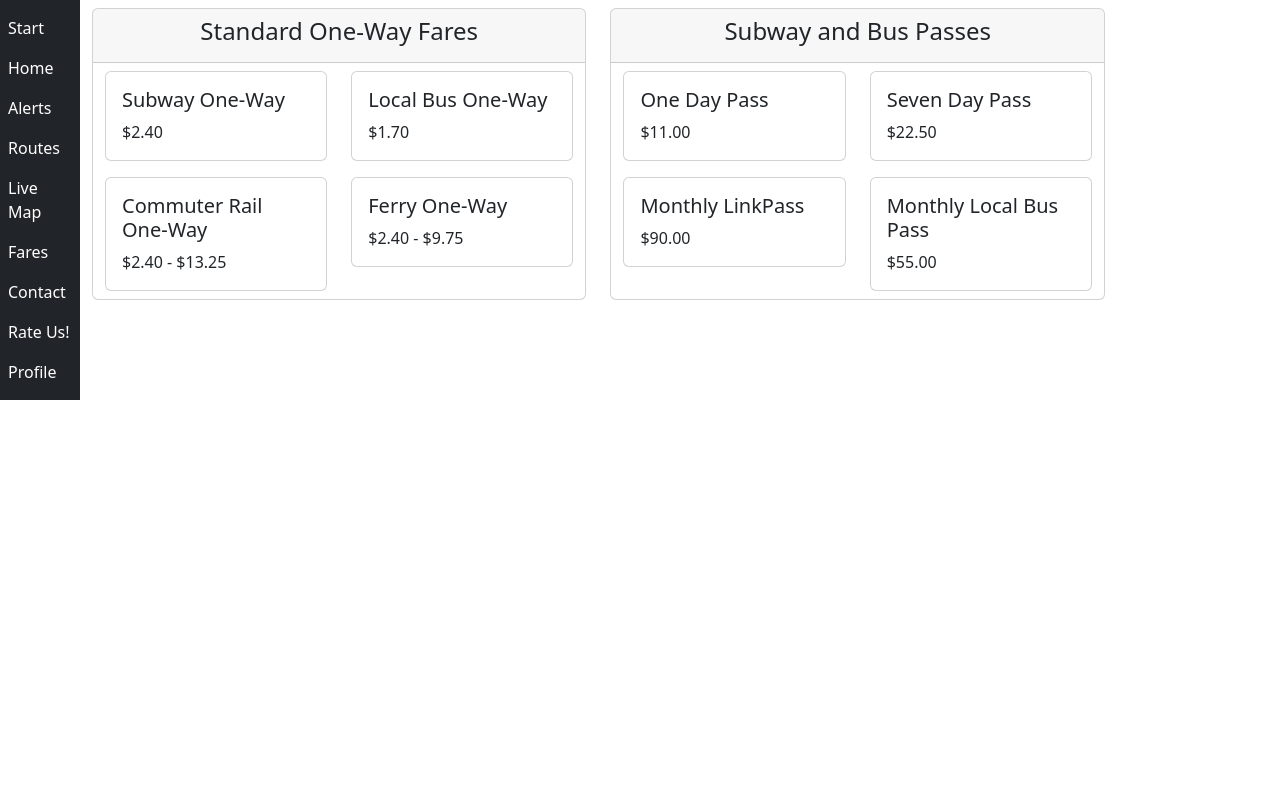
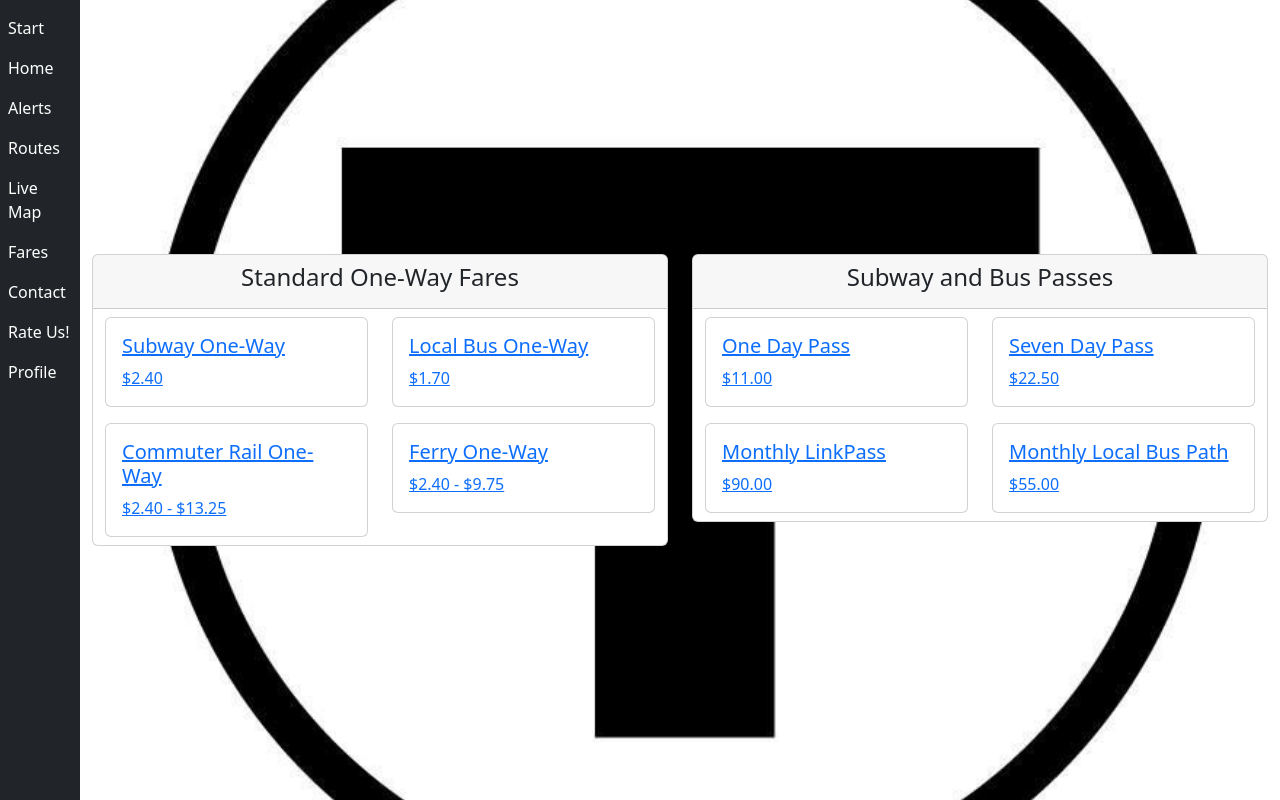
Before and after one commit to rdfioravanti/RideWise-MBTA-Application, a React (Create React App) app in the folder frontend/: page /mbtaFares in a window 1280 px wide. Built offline with nearby package versions, Linux system fonts and the light colour scheme.

Commit message:
mbta as bground phts and columns for alrts rts rtg

```diff
--- a/frontend/src/components/pages/contactsPage.js
+++ b/frontend/src/components/pages/contactsPage.js
@@ -3,10 +3,28 @@ import Card from 'react-bootstrap/Card';
 import Container from 'react-bootstrap/Container';
 import Row from 'react-bootstrap/Row';
 import Col from 'react-bootstrap/Col';
+import backgroundImage from "./resources/MBTAlogo.jpg";
 
 
 const ContactList = () => {
+  const navbarWidth = 80; // Replace 0 with the actual width of your navbar
+  const imageWidth = `calc(100vw - ${navbarWidth}px)`;
+
   return (
+<div
+  style={{
+    height: "100vh",
+    width: "100vw",
+    display: "flex",
+    alignItems: "center",
+    justifyContent: "center",
+    backgroundImage: `url(${backgroundImage})`,
+    backgroundSize: "cover",
+    backgroundPosition: "center",
+    width: imageWidth,
+    margin: "0 auto",
+  }}
+  >
     <Container fluid>
       <Row className="justify-content-center">
         <Col>
@@ -46,6 +64,7 @@ const ContactList = () => {
         </Col>
       </Row>
     </Container>
+    </div>
   );
 };
 
--- a/frontend/src/components/pages/landingPage.js
+++ b/frontend/src/components/pages/landingPage.js
@@ -1,7 +1,7 @@
 import React from "react";
 import Card from "react-bootstrap/Card";
 import Container from "react-bootstrap/Container";
-import backgroundImage from "./resources/background.jpg";
+import backgroundImage from "./resources/background.jpg"
 
 const Landingpage = () => {
   const navbarWidth = 80; // Replace 0 with the actual width of your navbar
--- a/frontend/src/components/pages/mbtaAlerts.js
+++ b/frontend/src/components/pages/mbtaAlerts.js
@@ -1,11 +1,12 @@
 import React, { useState, useEffect } from 'react';
 import Card from 'react-bootstrap/Card';
+import Row from 'react-bootstrap/Row';
+import Col from 'react-bootstrap/Col';
 import axios from 'axios';
 
 
 function Alerts() {
   const [alerts, setAlerts] = useState([]);
-
 
   useEffect(() => {
     async function fetchData() {
@@ -17,35 +18,27 @@ function Alerts() {
     fetchData();
   }, []);
 
-
   return (
     <div>
+      <Row>
         {alerts.map(alert => (
+          <Col sm={6} md={3} key={alert.id}>
             <Card
               body
               outline
               color="success"
               className="mx-1 my-2"
-        style={{ width: "30rem" }}
             >
               <Card.Body>
                 <Card.Title>Alert</Card.Title>
-        <Card.Text>{alert.attributes.header}{alert.attributes.description}</Card.Text>
+                <Card.Text>{alert.attributes.header} {alert.attributes.description}</Card.Text>
               </Card.Body>
             </Card>
+          </Col>
         ))}
-
-
-        <h1>Alerts!</h1>
-      {alerts.map(alert => (
-        <div key={alert.id}>
-          <h3>{alert.attributes.header}</h3>
-          <p>{alert.attributes.description}</p>
-        </div>
-      ))}
+      </Row>
     </div>
   );
 }
 
-
 export default Alerts;
--- a/frontend/src/components/pages/mbtaFares.js
+++ b/frontend/src/components/pages/mbtaFares.js
@@ -3,9 +3,29 @@ import Card from 'react-bootstrap/Card';
 import Container from 'react-bootstrap/Container';
 import Row from 'react-bootstrap/Row';
 import Col from 'react-bootstrap/Col';
+import { Link } from 'react-router-dom';
+import backgroundImage from "./resources/MBTAlogo.jpg";
+
 
 const GridPage = () => {
+  const navbarWidth = 80; // Replace 0 with the actual width of your navbar
+  const imageWidth = `calc(100vw - ${navbarWidth}px)`;
+
   return (
+  <div
+    style={{
+    height: "100vh",
+    width: "100vw",
+    display: "flex",
+    alignItems: "center",
+    justifyContent: "center",
+    backgroundImage: `url(${backgroundImage})`,
+    backgroundSize: "cover",
+    backgroundPosition: "center",
+    width: imageWidth,
+    margin: "0 auto",
+  }}
+  >
     <Container fluid>
       <Row className="justify-content-center">
         <Col>
@@ -15,38 +35,46 @@ const GridPage = () => {
             </Card.Header>
             <Row className="m-0">
               <Col>
+                <Link to="/subway-oneway">
                   <Card className="my-2">
                     <Card.Body>
                       <Card.Title>Subway One-Way</Card.Title>
                       <Card.Text>$2.40</Card.Text>
                     </Card.Body>
                   </Card>
+                </Link>
               </Col>
               <Col>
+                <Link to="/local-bus-oneway">
                   <Card className="my-2">
                     <Card.Body>
                       <Card.Title>Local Bus One-Way</Card.Title>
                       <Card.Text>$1.70</Card.Text>
                     </Card.Body>
                   </Card>
+                </Link>
               </Col>
             </Row>
             <Row className="m-0">
               <Col>
+                <Link to="/commuter-rail-oneway">
                   <Card className="my-2">
                     <Card.Body>
                       <Card.Title>Commuter Rail One-Way</Card.Title>
                       <Card.Text>$2.40 - $13.25</Card.Text>
                     </Card.Body>
                   </Card>
+                </Link>
               </Col>
               <Col>
+                <Link to="/ferry-oneway">
                   <Card className="my-2">
                     <Card.Body>
                       <Card.Title>Ferry One-Way</Card.Title>
                       <Card.Text>$2.40 - $9.75</Card.Text>
                     </Card.Body>
                   </Card>
+                </Link>
               </Col>
             </Row>
           </Card>
@@ -58,45 +86,54 @@ const GridPage = () => {
             </Card.Header>
             <Row className="m-0">
               <Col>
+                <Link to="/one-day-pass">
                   <Card className="my-2">
                     <Card.Body>
                       <Card.Title>One Day Pass</Card.Title>
                       <Card.Text>$11.00</Card.Text>
                     </Card.Body>
                   </Card>
+                </Link>
               </Col>
               <Col>
+                <Link to="/seven-day-pass">
                   <Card className="my-2">
                     <Card.Body>
                       <Card.Title>Seven Day Pass</Card.Title>
                       <Card.Text>$22.50</Card.Text>
                     </Card.Body>
                   </Card>
+                </Link>
               </Col>
             </Row>
             <Row className="m-0">
               <Col>
+                <Link to="/monthly-linkpass">
                   <Card className="my-2">
                     <Card.Body>
                       <Card.Title>Monthly LinkPass</Card.Title>
                       <Card.Text>$90.00</Card.Text>
                     </Card.Body>
                   </Card>
+                </Link>
               </Col>
               <Col>
+                <Link to="/monthly-local-bus-pass">
                   <Card className="my-2">
                     <Card.Body>
-                    <Card.Title>Monthly Local Bus Pass</Card.Title>
+                      <Card.Title>Monthly Local Bus Path</Card.Title>
                       <Card.Text>$55.00</Card.Text>
                     </Card.Body>
                   </Card>
+                </Link>
               </Col>
             </Row>
           </Card>
         </Col>
       </Row>
     </Container>
-  );
-};
+    </div>
+  )
+}
 
 export default GridPage;
--- a/frontend/src/components/pages/mbtaRoutesPage.js
+++ b/frontend/src/components/pages/mbtaRoutesPage.js
@@ -1,5 +1,7 @@
 import React, { useState, useEffect } from 'react';
 import Card from 'react-bootstrap/Card';
+import Row from 'react-bootstrap/Row';
+import Col from 'react-bootstrap/Col';
 import axios from 'axios';
 
 function Alerts() {
@@ -17,13 +19,14 @@ function Alerts() {
 
   return (
     <div>
+      <Row>
         {alerts.map(alert => (
+          <Col sm={6} md={3} key={alert.id}>
             <Card
               body
               outline
               color="success"
               className="mx-1 my-2"
-        style={{ width: "30rem" }}
             >
               <Card.Body>
                 <Card.Title>Route</Card.Title>
@@ -31,15 +34,9 @@ function Alerts() {
                 <Card.Text>{alert.relationships.line.data.id}</Card.Text>
               </Card.Body>
             </Card>
+          </Col>
         ))}
-
-        <h1>Routes!</h1>
-      {alerts.map(alert => (
-        <div key={alert.id}>
-          <h3>{alert.relationships.line.data.id}</h3>
-          <p>{alert.attributes.description}</p>
-        </div>
-      ))}
+      </Row>
     </div>
   );
 }
--- a/frontend/src/components/pages/ratingPage.js
+++ b/frontend/src/components/pages/ratingPage.js
@@ -1,8 +1,11 @@
 import React, { useState, useEffect } from 'react';
 import axios from 'axios';
 import { ListGroup, ListGroupItem, Form, Button, Modal, Row, Col, Container } from 'react-bootstrap';
+import backgroundImage from "./resources/MBTAlogo.jpg";
+
 
 const RatingList = () => {
+
   const [ratings, setRatings] = useState([]);
   const [username, setUsername] = useState('');
   const [rating, setRating] = useState('');
@@ -38,6 +41,7 @@ const RatingList = () => {
       setShowModal(true);
     }
   };
+
 
   const handleCloseModal = () => setShowModal(false);
 
@@ -102,17 +106,22 @@ const RatingList = () => {
         <Col xs={12} md={6}>
         <h2>Previous Ratings</h2>
         <ListGroup>
-            {ratings.map((rating) => (
-              <ListGroupItem key={rating.id}>
+      <Row>
+        {ratings.map((rating, index) => (
+          <Col key={index} xs={12} md={6}>
+            <ListGroupItem>
             <h5>{rating.username}</h5>
             <p>Rating: {rating.rating}</p>
             <p>{rating.comment}</p>
             </ListGroupItem>
+          </Col>
             ))}
+        </Row>
       </ListGroup>
     </Col>
       </Row>
     </Container>
+
   );
 };
 
```
Lines whose indentation alone changed are shown as unchanged.
